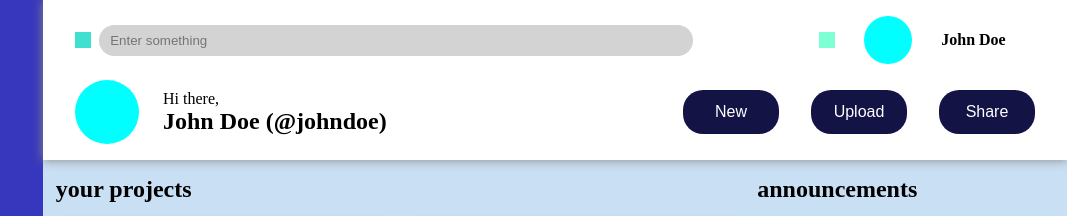
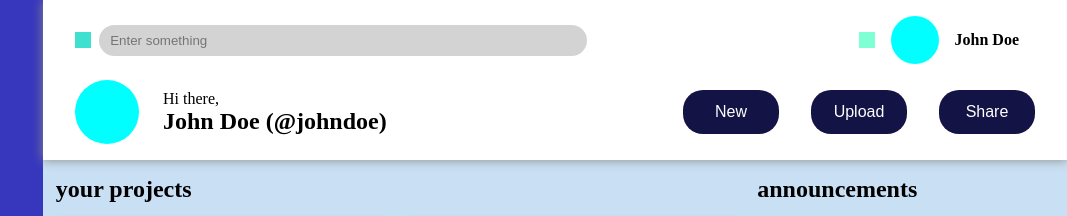
Before and after one commit to ShanHng/odin-admin-dashboard, a plain HTML site: page index.html in a window 1280 px wide. Shown: the top 216 px of the page, 213-1280 px from the left. Drawn offline with Linux system fonts and the light colour scheme.

Commit message:
Adjust layout of upper-header

```diff
--- a/index.html
+++ b/index.html
@@ -34,10 +34,10 @@
           <span class="search-icon"></span>
           <input type="text" class="search-key" placeholder="Enter something" />
         </div>
-        <div class="user-profile">
+        <div class="sidebar-upper-end">
           <span class="notification-icon"></span>
           <span class="user-avatar"></span>
-          John Doe
+          <div class="user-name">John Doe</div>
         </div>
       </div>
 
--- a/styles.css
+++ b/styles.css
@@ -73,7 +73,7 @@ body {
   grid-row: 1;
   display: flex;
   justify-content: space-around;
-  gap: 10%;
+  gap: 20vw;
 }
 
 input[class="search-key"] {
@@ -99,7 +99,7 @@ input[class="search-key"] {
   flex-grow: 2;
 }
 
-.user-profile {
+.sidebar-upper-end {
   flex-grow: 1;
   display: flex;
   align-items: center;
```
